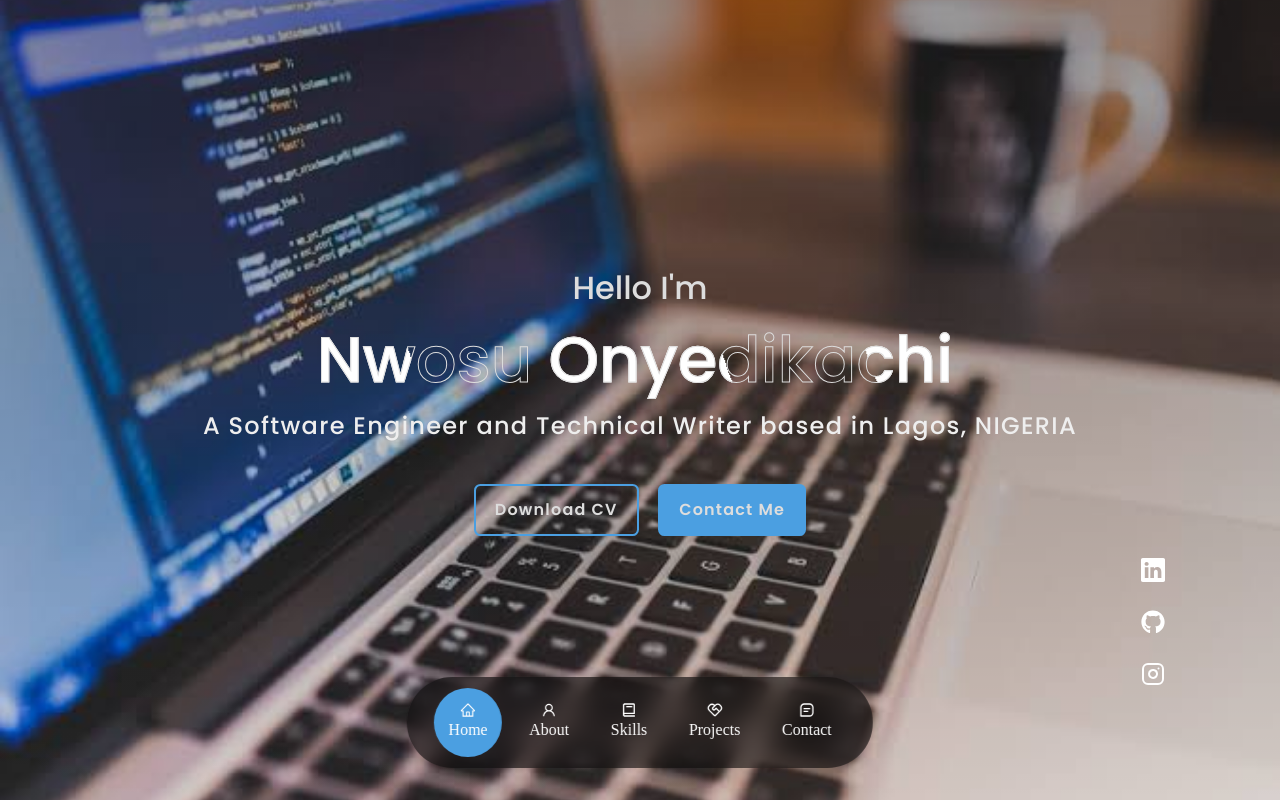
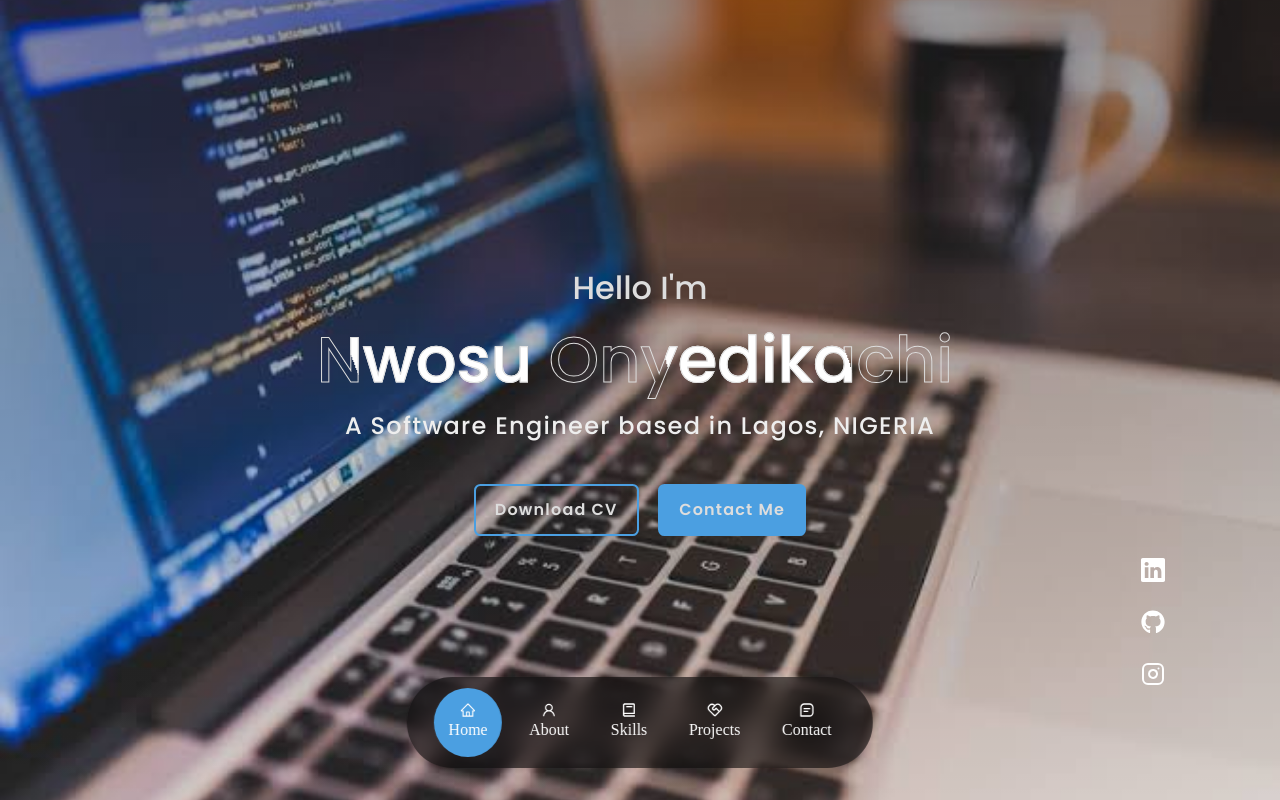
Before and after one commit to Onyedikachi/my-portfolio, a React (Create React App) app: page / in a window 1280 px wide. Shown: the top 800 px of the page. Built offline with nearby package versions, Linux system fonts and the light colour scheme.

Commit message:
silent eslint href link error

```diff
--- a/src/components/Footer.js
+++ b/src/components/Footer.js
@@ -6,6 +6,7 @@ function Footer() {
   return (
     <footer>
        <ul>
+          {/* eslint-disable-next-line*/}
          <li><a href="#">Home</a></li>
          <li><a href="#about">About</a></li>
          <li><a href="#portfolio">Projects</a></li>
--- a/src/components/contact/contact.js
+++ b/src/components/contact/contact.js
@@ -15,17 +15,17 @@ const Contact = () => {
           <article className='contact-option'>
             <MdOutlineEmail className='contact-icon'/>
             <h4>Email</h4>
-            <a href='mailto:onyedikachinwosu@rocketmail.com' target='_blank'>Send a message</a>
+            <a href='mailto:onyedikachinwosu@rocketmail.com' rel="noreferrer" target='_blank'>Send a message</a>
           </article>
           <article className='contact-option'>
             <BsLinkedin className='contact-icon'/>
             <h4>LinkedIn</h4>
-            <a href='http://linkedin.com/in/devkachi' target='_blank'>Send a message</a>
+            <a href='http://linkedin.com/in/devkachi' rel="noreferrer" target='_blank'>Send a message</a>
           </article>
           <article className='contact-option'>
             <BsWhatsapp className='contact-icon'/>
             <h4>Whatsapp</h4>
-            <a href='https://wa.me/08139203980' target='_blank'>Send a message</a>
+            <a href='https://wa.me/08139203980'  rel="noreferrer" target='_blank'>Send a message</a>
           </article>
         </div>
         {/* end if contact options */}
--- a/src/components/header/header.js
+++ b/src/components/header/header.js
@@ -1,4 +1,4 @@
-import React, { useEffect, useState } from 'react'
+import React, {  } from 'react'
 import './header.css'
 import CTA from '../CTA'
 import Socials from '../Socials'
@@ -15,7 +15,7 @@ const Header = () => {
         <div className="hero-text" data-aos='zoom-out' data-aos-delay='1000'>
           <h4>Hello I'm</h4>
           <h1>Nwosu Onyedikachi</h1>
-          <p className='light'>A Software Engineer and Technical Writer based in Lagos, NIGERIA</p>
+          <p className='light'>A Software Engineer based in Lagos, NIGERIA</p>
           <CTA/>
          </div>
          <Socials />
--- a/src/components/nav/nav.js
+++ b/src/components/nav/nav.js
@@ -11,6 +11,7 @@ const Nav = () => {
   const[activeNav, setActiveNav] = useState('#')
   return (
     <nav>
+      {/* eslint-disable-next-line*/}
       <a href='#' onClick={()=> setActiveNav('#')} className={activeNav === '#' ? 'active': ''}><AiOutlineHome/>Home</a>
       <a href='#about' onClick={() => setActiveNav('#about')} className={activeNav === '#about' ? 'active': ''}><AiOutlineUser/> About</a>
       <a href='#skills' onClick={() => setActiveNav('#skills')} className={activeNav === '#experience' ? 'active': ''}><BiBook/>Skills</a>
```
